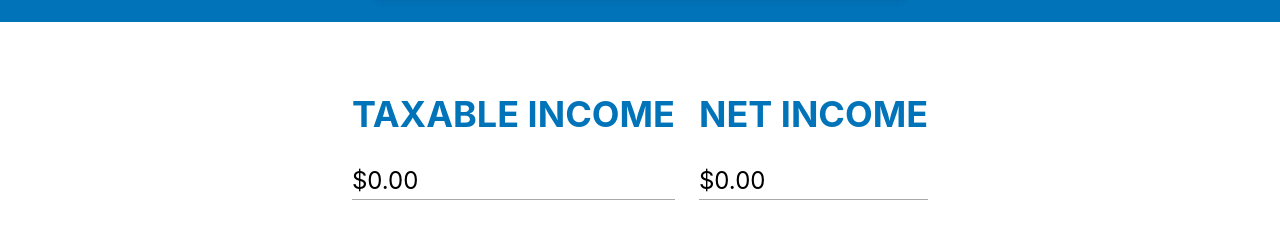
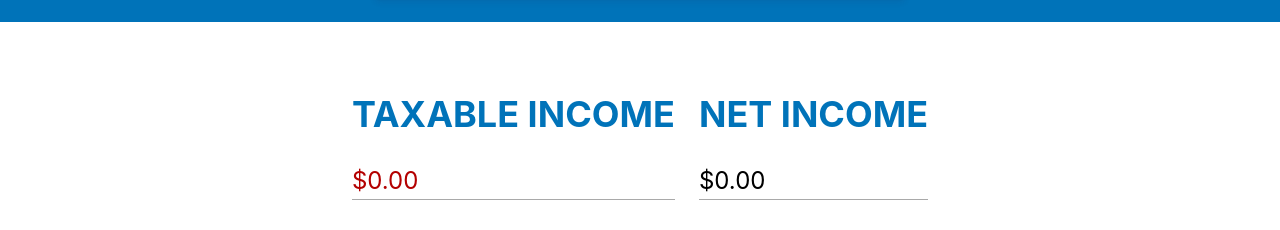
Before and after one commit to adriantoddross/set-aside, a React (Create React App) app: page / in a window 1280 px wide. Shown: the part 360-590 px from the top of the page. Built offline with nearby package versions, Linux system fonts and the light colour scheme.

Commit message:
make taxable income red

```diff
--- a/src/Components/SetAside.css
+++ b/src/Components/SetAside.css
@@ -10,6 +10,11 @@
     justify-content: center;
     padding: 1.5rem;
   }
+
+ .income-display:first-of-type {
+    color: #B30000;
+  }
+
 }
 
 @media (min-width: 768px) {}
```
